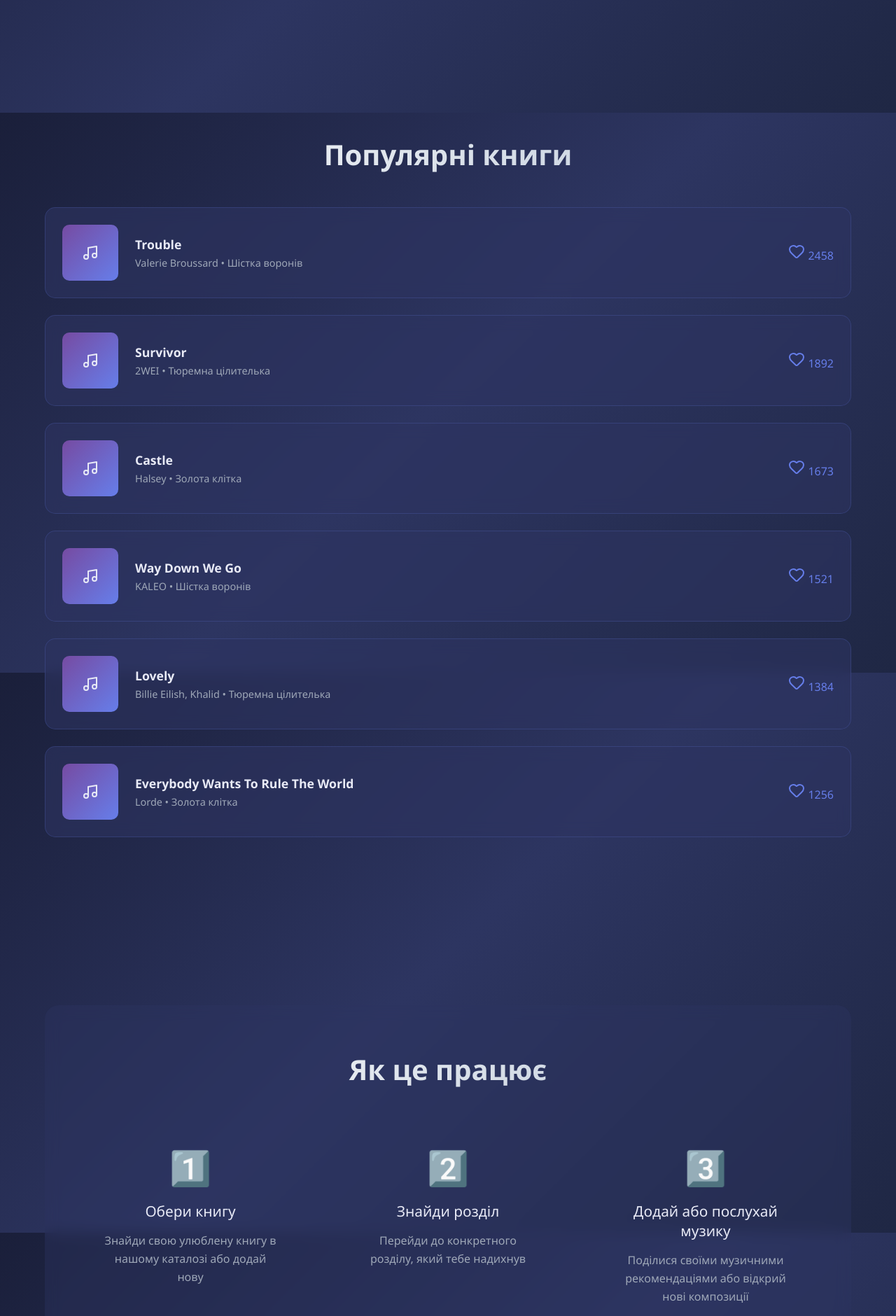
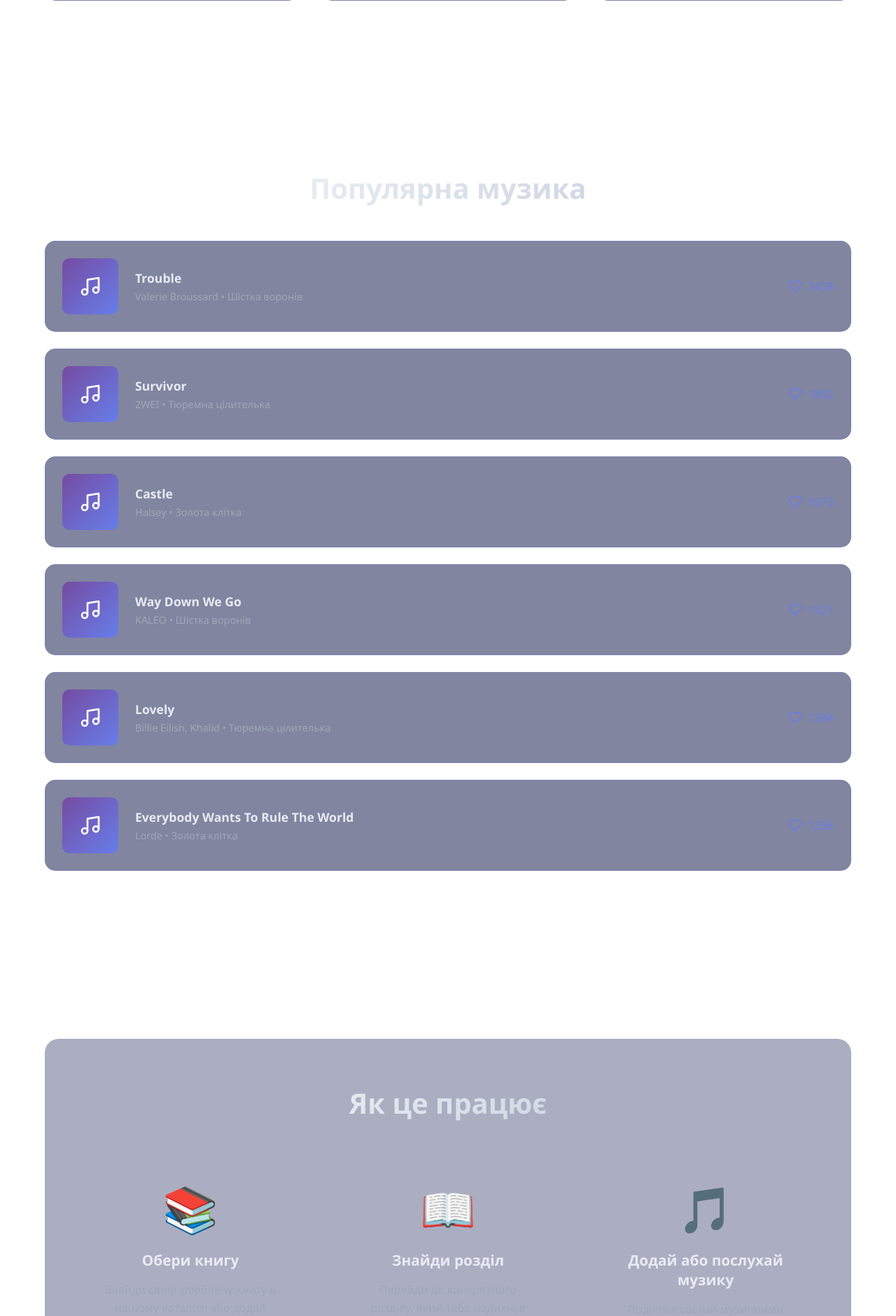
Before and after one commit to plskyll/Songstery, a Django app: page / in a window 1280 px wide. Shown: the part 1439-3319 px from the top of the page at 70% size. Run offline with Django 5.2, Linux system fonts and the light colour scheme.

Commit message:
Fixed background Home page

```diff
--- a/core/static/core/css/home.css
+++ b/core/static/core/css/home.css
@@ -1,7 +1,7 @@
 /* Hero Section */
 .hero {
     text-align: center;
-    padding: 8rem 5% 6rem;
+    padding: 8rem 5% 3rem;
     background: linear-gradient(180deg, rgba(102, 126, 234, 0.1) 0%, transparent 100%);
     position: relative;
     overflow: hidden;
@@ -65,8 +65,8 @@
 
 .search-section {
     max-width: 900px;
-    margin: -3rem auto 5rem;
-    padding: 0 5%;
+    margin: 0 auto 5rem;
+    padding: 3rem 5% 0;
     position: relative;
     z-index: 10;
 }
@@ -125,6 +125,11 @@
 .filter-btn:hover {
     background: rgba(102, 126, 234, 0.2);
     border-color: #667eea;
+    color: #fff;
+}
+
+.filter-btn:active {
+    transform: scale(0.95);
 }
 
 .container {
@@ -176,7 +181,7 @@
     display: flex;
     align-items: center;
     justify-content: center;
-    overflow: hidden; /* Додайте це */
+    overflow: hidden;
 }
 
 .book-cover img {
@@ -231,17 +236,23 @@
     display: flex;
     align-items: center;
     justify-content: center;
-    font-size: 2rem;
+    flex-shrink: 0;
+}
+
+.music-cover svg {
+    color: white;
 }
 
 .music-info {
     flex: 1;
+    min-width: 0;
 }
 
 .music-title {
     font-size: 1.1rem;
     font-weight: 600;
     margin-bottom: 0.3rem;
+    color: #e8eaf6;
 }
 
 .music-meta {
@@ -250,8 +261,20 @@
 }
 
 .music-likes {
+    display: flex;
+    align-items: center;
+    gap: 0.5rem;
     color: #667eea;
     font-weight: 500;
+    flex-shrink: 0;
+}
+
+.music-likes svg {
+    color: #667eea;
+}
+
+.music-likes span {
+    font-size: 1rem;
 }
 
 /* How It Works */
@@ -281,18 +304,46 @@
 }
 
 .step-number {
-    font-size: 3rem;
+    font-size: 4rem;
     margin-bottom: 1rem;
-    filter: grayscale(0.3);
 }
 
 .step-title {
     font-size: 1.3rem;
     margin-bottom: 1rem;
     color: #e8eaf6;
+    font-weight: 600;
 }
 
 .step-desc {
     color: #9fa8b8;
     line-height: 1.6;
 }
+
+/* Responsive Design */
+@media (max-width: 768px) {
+    .hero h1 {
+        font-size: 2.5rem;
+    }
+
+    .hero p {
+        font-size: 1.1rem;
+    }
+
+    .search-input-group {
+        flex-direction: column;
+    }
+
+    .books-grid {
+        grid-template-columns: repeat(auto-fit, minmax(150px, 1fr));
+    }
+
+    .music-item {
+        flex-direction: column;
+        text-align: center;
+    }
+
+    .step-number {
+        font-size: 3rem;
+    }
+}
--- a/core/static/core/css/styles.css
+++ b/core/static/core/css/styles.css
@@ -4,15 +4,27 @@
     box-sizing: border-box;
 }
 
-html, body {
-    height: 100%;
+html {
     margin: 0;
     padding: 0;
+    min-height: 100%;
+}
+
+html::before {
+    content: '';
+    position: fixed;
+    top: 0;
+    left: 0;
+    width: 100%;
+    height: 100%;
+    background: linear-gradient(135deg, #1a1f3a 0%, #2d3561 50%, #1f2744 100%);
+    z-index: -1;
 }
 
 body {
+    margin: 0;
+    padding: 0;
     font-family: 'Segoe UI', Tahoma, Geneva, Verdana, sans-serif;
-    background: linear-gradient(135deg, #1a1f3a 0%, #2d3561 50%, #1f2744 100%);
     color: #e8eaf6;
     overflow-x: hidden;
     display: flex;
--- a/core/templates/core/home.html
+++ b/core/templates/core/home.html
@@ -7,9 +7,8 @@
 
 {% block content %}
 
-{% if user.is_authenticated %}
-<h1>Welcome, {{ user.username }}</h1>
-{% else %}
+<!-- Hero Section - показується тільки для неавторизованих -->
+{% if not user.is_authenticated %}
 <section class="hero">
     <div class="hero-content">
         <h1>Знайди музику до своєї улюбленої книги</h1>
@@ -21,6 +20,7 @@
 </section>
 {% endif %}
 
+<!-- Search Section -->
 <section class="search-section">
     <div class="search-box">
         <div class="search-input-group">
@@ -37,8 +37,9 @@
     </div>
 </section>
 
+<!-- Books Catalog -->
 <section class="container" id="catalog">
-    <h2 class="section-title">{{ section_title }}</h2>
+    <h2 class="section-title">{{ books_section_title }}</h2>
 
     <div class="books-grid">
         {% for book in books %}
@@ -55,14 +56,13 @@
 
 <!-- Popular Music -->
 <section class="container">
-    <h2 class="section-title">{{ section_title }}</h2>
+    <h2 class="section-title">{{ music_section_title }}</h2>
     <div class="music-list">
         {% for music in popular_music %}
         <div class="music-item">
             <div class="music-cover">
-                <svg xmlns="http://www.w3.org/2000/svg" width="24" height="24" viewBox="0 0 24 24" fill="none"
-                     stroke="currentColor" stroke-width="2" stroke-linecap="round" stroke-linejoin="round"
-                     class="lucide lucide-music-icon lucide-music">
+                <svg xmlns="http://www.w3.org/2000/svg" width="32" height="32" viewBox="0 0 24 24" fill="none"
+                     stroke="currentColor" stroke-width="2" stroke-linecap="round" stroke-linejoin="round">
                     <path d="M9 18V5l12-2v13"/>
                     <circle cx="6" cy="18" r="3"/>
                     <circle cx="18" cy="16" r="3"/>
@@ -73,12 +73,11 @@
                 <div class="music-meta">{{music.meta}}</div>
             </div>
             <div class="music-likes">
-                <svg xmlns="http://www.w3.org/2000/svg" width="24" height="24" viewBox="0 0 24 24" fill="none"
-                     stroke="currentColor" stroke-width="2" stroke-linecap="round" stroke-linejoin="round"
-                     class="lucide lucide-heart-icon lucide-heart">
-                    <path d="M2 9.5a5.5 5.5 0 0 1 9.591-3.676.56.56 0 0 0 .818 0A5.49 5.49 0 0 1 22 9.5c0 2.29-1.5 4-3 5.5l-5.492 5.313a2 2 0 0 1-3 .019L5 15c-1.5-1.5-3-3.2-3-5.5"/>
+                <svg xmlns="http://www.w3.org/2000/svg" width="20" height="20" viewBox="0 0 24 24" fill="none"
+                     stroke="currentColor" stroke-width="2" stroke-linecap="round" stroke-linejoin="round">
+                    <path d="M19 14c1.49-1.46 3-3.21 3-5.5A5.5 5.5 0 0 0 16.5 3c-1.76 0-3 .5-4.5 2-1.5-1.5-2.74-2-4.5-2A5.5 5.5 0 0 0 2 8.5c0 2.3 1.5 4.05 3 5.5l7 7Z"/>
                 </svg>
-                {{music.likes}}
+                <span>{{music.likes}}</span>
             </div>
         </div>
         {% endfor %}
@@ -91,17 +90,17 @@
         <h2 class="section-title">Як це працює</h2>
         <div class="steps">
             <div class="step">
-                <div class="step-number">1️⃣</div>
+                <div class="step-number">📚</div>
                 <div class="step-title">Обери книгу</div>
                 <div class="step-desc">Знайди свою улюблену книгу в нашому каталозі або додай нову</div>
             </div>
             <div class="step">
-                <div class="step-number">2️⃣</div>
+                <div class="step-number">📖</div>
                 <div class="step-title">Знайди розділ</div>
                 <div class="step-desc">Перейди до конкретного розділу, який тебе надихнув</div>
             </div>
             <div class="step">
-                <div class="step-number">3️⃣</div>
+                <div class="step-number">🎵</div>
                 <div class="step-title">Додай або послухай музику</div>
                 <div class="step-desc">Поділися своїми музичними рекомендаціями або відкрий нові композиції</div>
             </div>
--- a/core/views.py
+++ b/core/views.py
@@ -1,4 +1,3 @@
-from django.shortcuts import render
 from django.views.generic import TemplateView
 
 books = [
@@ -79,14 +78,15 @@
     },
 ]
 
-# Create your views here.
+
 class HomeView(TemplateView):
     template_name = 'core/home.html'
 
     def get_context_data(self, **kwargs):
         context = super().get_context_data(**kwargs)
         context['title'] = 'Головна'
-        context['section_title'] = 'Популярні книги'
+        context['books_section_title'] = 'Популярні книги'
+        context['music_section_title'] = 'Популярна музика'
         context['books'] = books
         context['popular_music'] = popular_music
         return context
```
